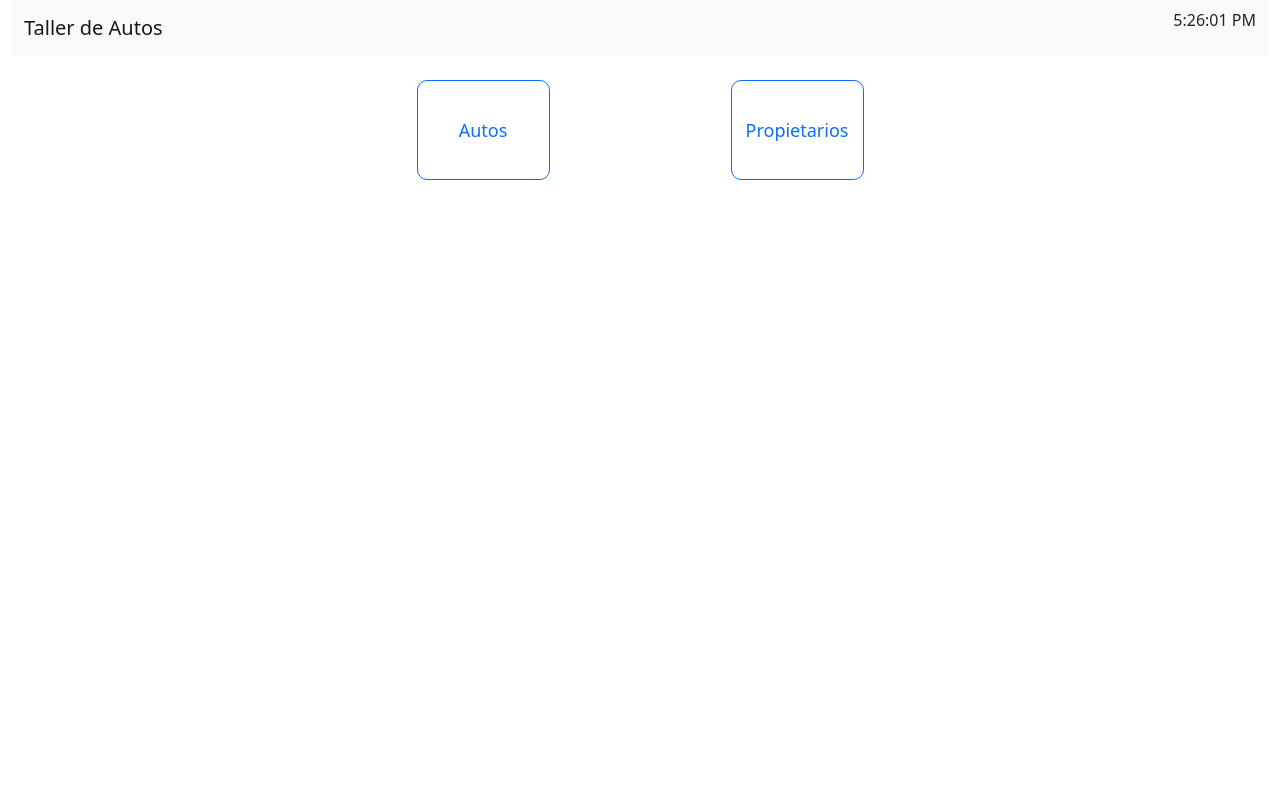
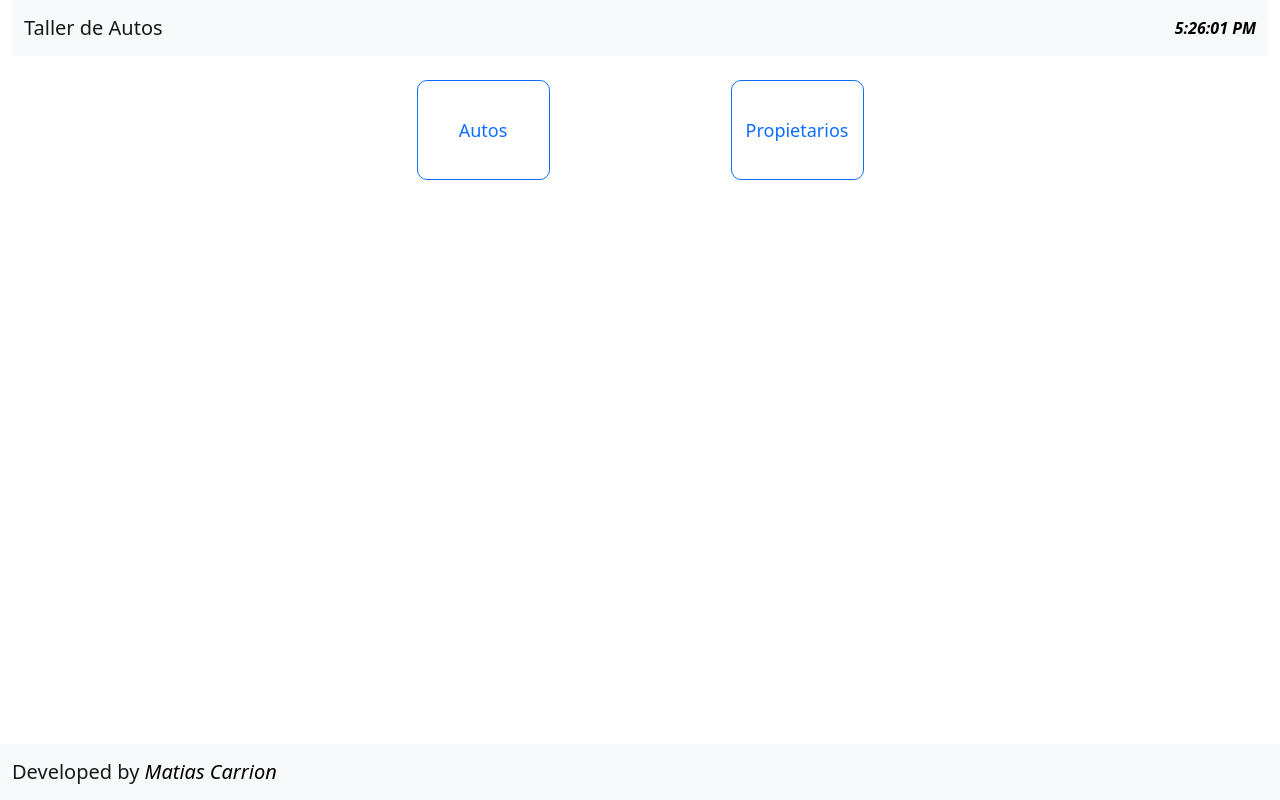
Before and after one commit to MatiasCarrion/taller_front, an Angular app: page / in a window 1280 px wide. Built offline with nearby package versions, Linux system fonts and the light colour scheme.

Commit message:
navbar ok

```diff
--- a/src/app/app.component.html
+++ b/src/app/app.component.html
@@ -1,4 +1,5 @@
   <div class="container-fluid">
     <app-navbar></app-navbar>
     <router-outlet></router-outlet>
+    <app-footer></app-footer>
   </div>
--- a/src/app/components/footer/footer.component.css
+++ b/src/app/components/footer/footer.component.css
@@ -0,0 +1,5 @@
+.nombre {
+    font-weight: 500;
+    font-style: italic;
+    color: black;
+}
--- a/src/app/components/footer/footer.component.html
+++ b/src/app/components/footer/footer.component.html
@@ -1 +1,5 @@
-<p>footer works!</p>
+<nav class="navbar fixed-bottom bg-light">
+    <div class="container-fluid">
+      <a class="navbar-brand" href="#">Developed by <span class="nombre"> Matias Carrion</span></a>
+    </div>
+  </nav>
--- a/src/app/components/navbar/navbar.component.css
+++ b/src/app/components/navbar/navbar.component.css
@@ -0,0 +1,7 @@
+.hora {
+    font-size: medium;
+    font-style: italic;
+    text-decoration: none;
+    color: black;
+    font-weight: 600;
+}
--- a/src/app/components/navbar/navbar.component.html
+++ b/src/app/components/navbar/navbar.component.html
@@ -1,6 +1,6 @@
 <nav class="navbar bg-light">
     <div class="container-fluid">
-      <a class="navbar-brand" href="#">Taller de Autos</a>
-    <p>{{hora.toLocaleTimeString()}}</p>
+        <a class="navbar-brand" href="#">Taller de Autos</a>
+        <a class="hora">{{hora.toLocaleTimeString()}}</a>
     </div>
-  </nav>
+</nav>
```
